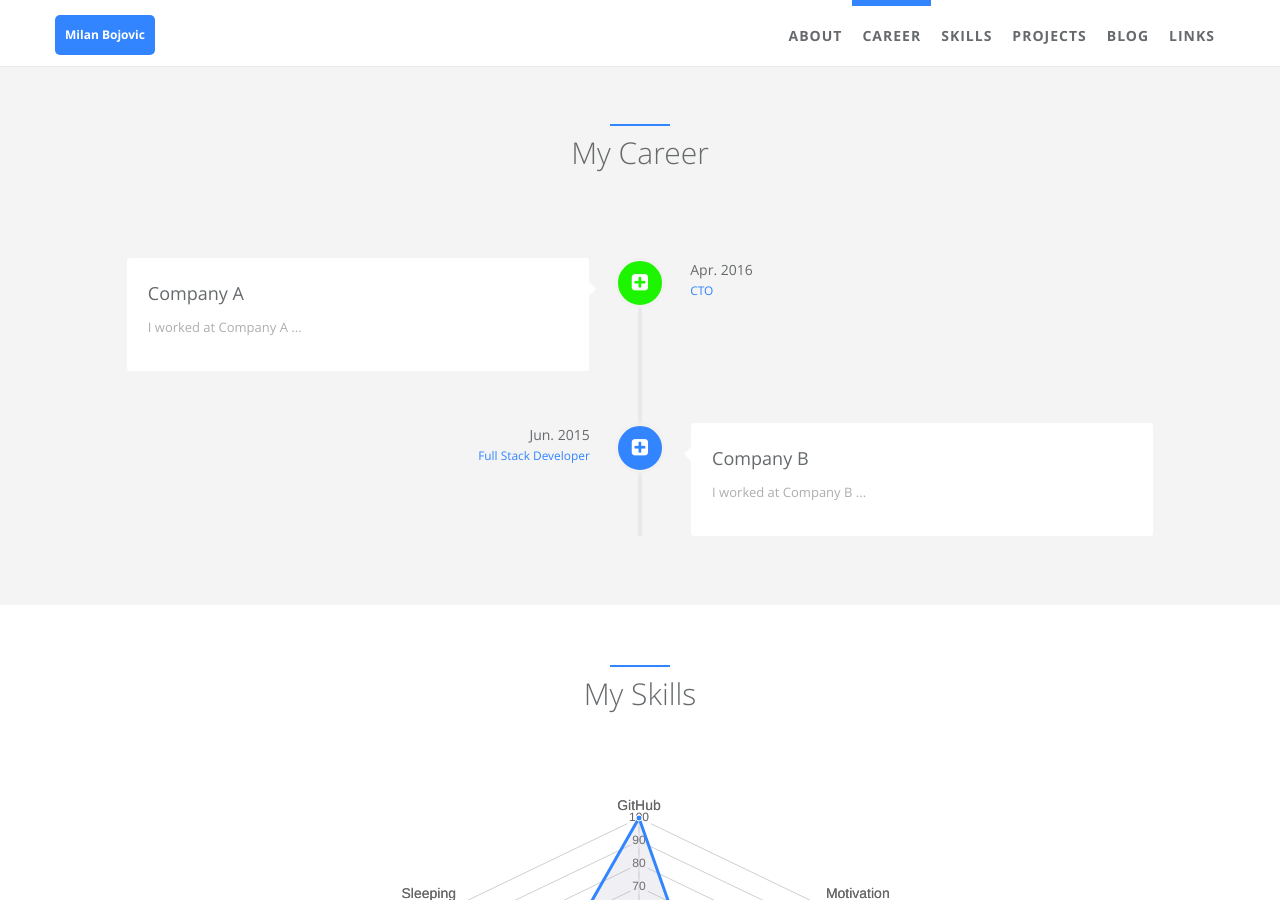
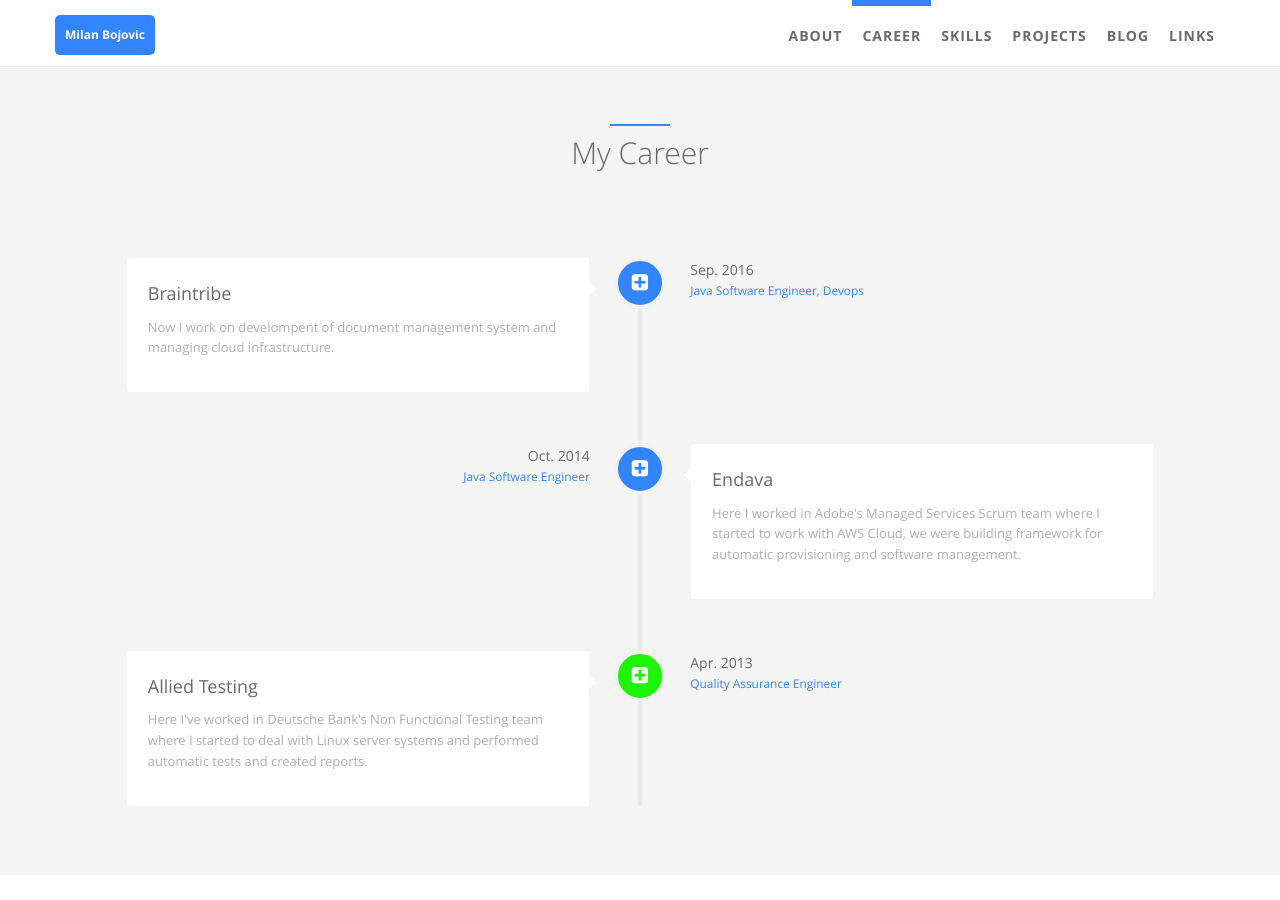
Before and after one commit to milanbojovic/milanbojovic.github.io, a Jekyll site: the page built from index.html, in a window 1280 px wide and 900 px high, scrolled down 840 px. Built offline with Jekyll 4.4.1, drawn with Linux system fonts in a browser that asks for light colours.

Commit message:
Updated careers page

```diff
--- a/_data/index/careers.yml
+++ b/_data/index/careers.yml
@@ -1,30 +1,47 @@
 # careers section data
 # if you don't have language feature(language.yml is empty), ignore "i18n" items
 - name:
-    detail: Company A
+    detail: Braintribe
+    i18n: company_c
+  desc:
+    detail: Now I work on develompent of document management system  and managing cloud infrastructure.
+    i18n: company_c_desc
+  date:
+    detail: Sep. 2016
+    i18n: company_c_date
+  job:
+    detail: Java Software Engineer, Devops
+    i18n: company_c_job
+  icon: fa-plus-square
+  #icon: fa-keyboard
+
+- name:
+    detail: Endava
+    i18n: company_b
+  desc:
+    detail: Here I worked in Adobe's Managed Services Scrum team where I started to work with AWS Cloud, we were building framework for automatic provisioning and software management.
+    i18n: company_b_desc
+  date:
+    detail: Oct. 2014
+    i18n: company_b_date
+  job:
+    detail: Java Software Engineer
+    i18n: company_b_job
+  icon: fa-plus-square
+  #icon: fa-keyboard
+
+- name:
+    detail: Allied Testing
     i18n: company_a
   desc:
-    detail: I worked at Company A ...
+    detail: Here I've worked in Deutsche Bank's Non Functional Testing team where I started to deal with Linux server systems and performed automatic tests and created reports.
     i18n: company_a_desc
   date:
-    detail: Apr. 2016
+    detail: Apr. 2013
     i18n: company_a_date
   job:
-    detail: CTO
+    detail: Quality Assurance Engineer
     i18n: company_a_job
   icon: fa-plus-square
+  #icon: fa-hammer
   present: true
-
-- name:
-    detail: Company B
-    i18n: company_b
-  desc:
-    detail: I worked at Company B ...
-    i18n: company_b_desc
-  date:
-    detail: Jun. 2015
-    i18n: company_b_date
-  job:
-    detail: Full Stack Developer
-    i18n: company_b_job
-  icon: fa-plus-square
```
